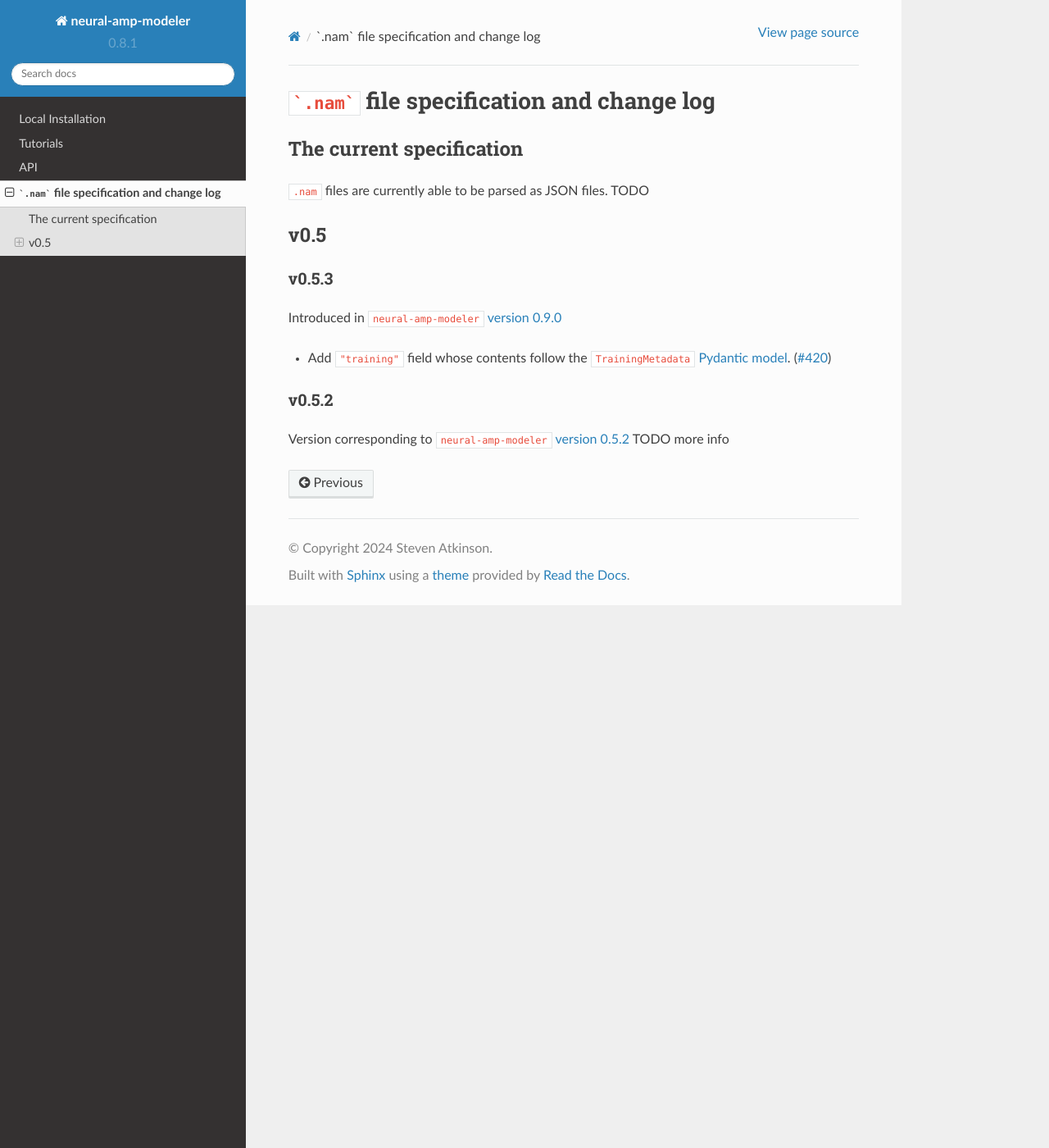
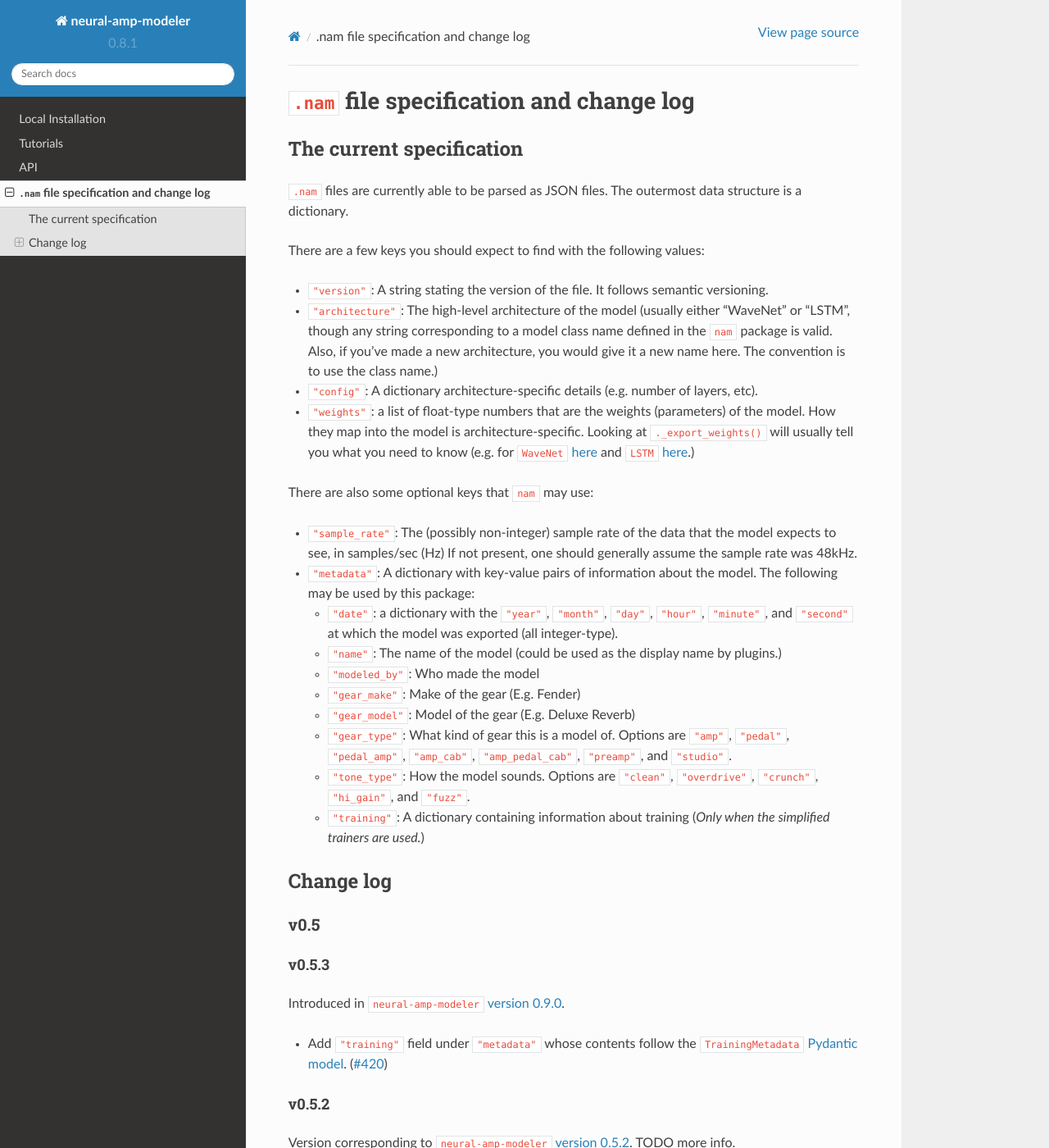
Before and after one commit to sdatkinson/neural-amp-modeler, a Sphinx documentation site: the page built from docs/source/model-file.rst, in a window 1280 px wide and 1400 px high. Shown: the whole window at 82% size. Built offline with Sphinx 7.4.7 and the Read the Docs theme 2.0.0, drawn with Linux system fonts in a browser that asks for light colours.

Commit message:
More info

````diff
--- a/docs/source/model-file.rst
+++ b/docs/source/model-file.rst
@@ -1,23 +1,73 @@
-```.nam``` file specification and change log
-============================================
+``.nam`` file specification and change log
+==========================================
 
 The current specification
 -------------------------
 
-``.nam`` files are currently able to be parsed as JSON files. TODO
+``.nam`` files are currently able to be parsed as JSON files. The outermost data
+structure is a dictionary.
+
+There are a few keys you should expect to find with the following values:
+
+* ``"version"``: A string stating the version of the file. It follows semantic
+  versioning.
+* ``"architecture"``: The high-level architecture of the model (usually either
+  "WaveNet" or "LSTM", though any string corresponding to a model class name
+  defined in the ``nam`` package is valid. Also, if you've made a new
+  architecture, you would give it a new name here. The convention is to use the
+  class name.)
+* ``"config"``: A dictionary architecture-specific details (e.g. number of
+  layers, etc).
+* ``"weights"``: a list of float-type numbers that are the weights (parameters)
+  of the model. How they map into the model is architecture-specific. Looking at
+  ``._export_weights()`` will usually tell you what you need to know (e.g. for
+  ``WaveNet``
+  `here <https://github.com/sdatkinson/neural-amp-modeler/blob/cb100787af4b16764ac94a2edf9bcf7dc5ae59a7/nam/models/wavenet.py#L428>`_
+  and ``LSTM``
+  `here <https://github.com/sdatkinson/neural-amp-modeler/blob/cb100787af4b16764ac94a2edf9bcf7dc5ae59a7/nam/models/recurrent.py#L317>`_.)
+
+There are also some optional keys that ``nam`` may use:
+
+* ``"sample_rate"``: The (possibly non-integer) sample rate of the data that the
+  model expects to see, in samples/sec (Hz) If not present, one should generally
+  assume the sample rate was 48kHz.
+* ``"metadata"``: A dictionary with key-value pairs of information about the
+  model. The following may be used by this package:
+
+  * ``"date"``: a dictionary with the ``"year"``, ``"month"``, ``"day"``,
+    ``"hour"``, ``"minute"``, and ``"second"`` at which the model was exported
+    (all integer-type).
+  * ``"name"``: The name of the model (could be used as the display name by plugins.)
+  * ``"modeled_by"``: Who made the model
+  * ``"gear_make"``: Make of the gear (E.g. Fender)
+  * ``"gear_model"``: Model of the gear (E.g. Deluxe Reverb)
+  * ``"gear_type"``: What kind of gear this is a model of. Options are
+    ``"amp"``, ``"pedal"``, ``"pedal_amp"``, ``"amp_cab"``, ``"amp_pedal_cab"``,
+    ``"preamp"``, and ``"studio"``.
+  * ``"tone_type"``: How the model sounds. Options are ``"clean"``,
+    ``"overdrive"``, ``"crunch"``, ``"hi_gain"``, and ``"fuzz"``.
+  * ``"training"``: A dictionary containing information about training (*Only
+    when the simplified trainers are used.*)
+
+
+Change log
+----------
 
 v0.5
-----
+^^^^
 
 v0.5.3
-^^^^^^
+""""""
 
-Introduced in ``neural-amp-modeler`` `version 0.9.0 <https://github.com/sdatkinson/neural-amp-modeler/releases/tag/v0.9.0>`_
+Introduced in ``neural-amp-modeler`` `version 0.9.0 <https://github.com/sdatkinson/neural-amp-modeler/releases/tag/v0.9.0>`_.
 
-* Add ``"training"`` field whose contents follow the ``TrainingMetadata`` `Pydantic model <https://github.com/sdatkinson/neural-amp-modeler/blob/cb100787af4b16764ac94a2edf9bcf7dc5ae59a7/nam/train/metadata.py#L84>`_. (`#420 <https://github.com/sdatkinson/neural-amp-modeler/pull/420>`_)
+* Add ``"training"`` field under ``"metadata"`` whose contents follow the
+  ``TrainingMetadata``
+  `Pydantic model <https://github.com/sdatkinson/neural-amp-modeler/blob/cb100787af4b16764ac94a2edf9bcf7dc5ae59a7/nam/train/metadata.py#L84>`_. (`#420 <https://github.com/sdatkinson/neural-amp-modeler/pull/420>`_)
 
 v0.5.2
-^^^^^^
+""""""
 
-Version corresponding to ``neural-amp-modeler`` `version 0.5.2 <https://github.com/sdatkinson/neural-amp-modeler/releases/tag/v0.5.2>`_
-TODO more info
+Version corresponding to ``neural-amp-modeler``
+`version 0.5.2 <https://github.com/sdatkinson/neural-amp-modeler/releases/tag/v0.5.2>`_.
+TODO more info.
````
